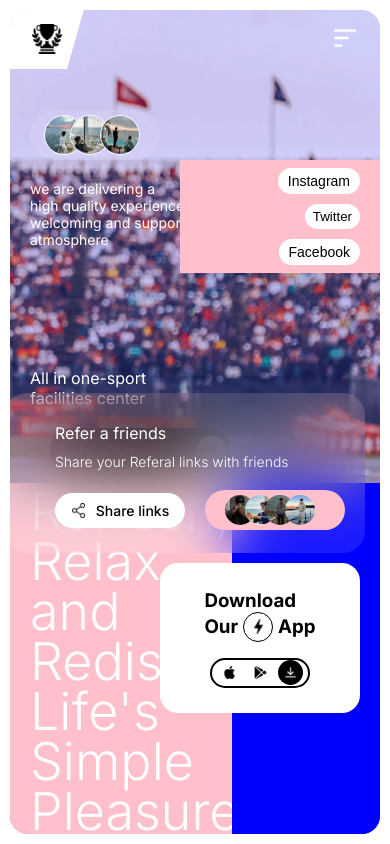
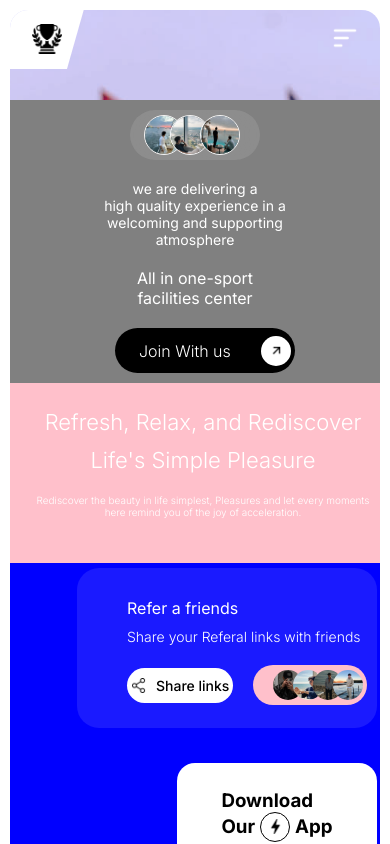
Before and after one commit to faisalalsalih/Velocity-Club, a React (Vite) app: page / in a window 390 px wide. Shown: the top 844 px of the page. Built offline with nearby package versions, Linux system fonts and the light colour scheme.

Commit message:
Hero Resposnive Completed

```diff
--- a/src/index.css
+++ b/src/index.css
@@ -253,7 +253,7 @@ nav{
 .left{
     width: 300px;
     height: fit-content;
-    /* background-color: gray; */
+    background-color: gray;
     padding-left: 20px;
     padding-top: 10px;
     padding-bottom: 10px;
@@ -620,3 +620,118 @@ nav{
     width: 13px;
     height: 13px;
 }
+
+
+
+/* ====== RESPONSIVE THE HERO SECTION HERE ======== */
+@media (max-width:900px){
+    .big-text h1{
+        font-size: 42px;
+    }
+    .big-text p{
+        font-size: 12px;
+    }
+}
+
+
+@media (max-width:786px){
+    .social-media{
+        display: none;
+    }
+    .paragraph{
+        margin-bottom: 20px;
+    }
+    .flex{
+        flex-direction: column;
+        width: 100%;
+    }
+    .big-text{
+        width: 100%;
+        height: 220px;
+    }
+    .short-text{
+        width: 100%;
+        height: 400px;
+    }
+    #hero{
+        height: 1000px;
+    }
+    .whitish{
+        top: 200px;
+    }
+    .blur-background{
+        top: 5px;
+    }
+    .left{
+        justify-self: center;
+        width: 400px;
+    }
+
+}
+
+
+@media (max-width:470px){
+    .big-text h1{
+        font-size: 32px;
+        text-align: center;
+        line-height: 38px;
+    }
+    .big-text p{
+        text-align: center;
+    }
+
+    .big-text{
+        padding-top: 20px;
+    }
+}
+
+
+
+@media (max-width:430px){
+    .left{
+        display: flex;
+        flex-direction: column;
+        align-items: center;
+        padding-left: 0;
+        padding-right: 0;
+    }
+    .left .paragraph{
+        text-align: center;
+    }
+    .left .paragraph2{
+        text-align: center;
+    }
+    .blur-background{
+        width: 300px;
+        right: 3px;
+    }
+    .whitish{
+        right: 3px;
+    }
+    .big-text h1{
+        font-size: 22px;
+    }
+    .big-text p{
+        font-size: 10px;
+    }
+    .big-text{
+        height: 180px;
+    }
+}
+
+
+@media (max-width:355px){
+    .blur-background{
+        border-radius: 0px;
+        width: 100%;
+        padding-top: 20px;
+        padding-left: 20px;
+    }
+    .big-text{
+        height: 240px;
+        padding-top: 20px;
+    }
+    .whitish{
+        right: 50px;
+    }
+}
```
